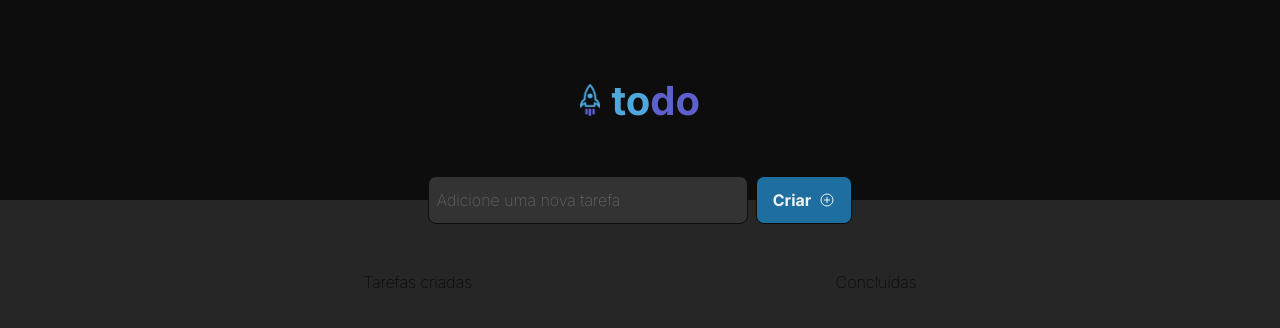
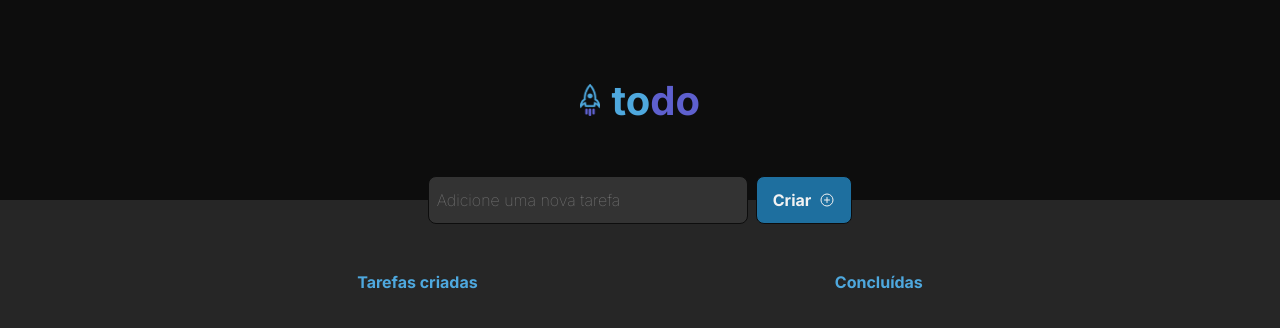
Before and after one commit to cleltonjm/todo-list, a React (Vite) app: page / in a window 1280 px wide. Shown: the top 328 px of the page. Built offline with nearby package versions, Linux system fonts and the light colour scheme.

Commit message:
Criando list

```diff
--- a/src/components/Checkbox/Checkbox.module.css
+++ b/src/components/Checkbox/Checkbox.module.css
@@ -1,3 +1,4 @@
-.span {
+p {
     color: var(--blue);
+    font-weight: bold;
 }
--- a/src/components/Checkbox/Checkbox.tsx
+++ b/src/components/Checkbox/Checkbox.tsx
@@ -1,10 +1,10 @@
-import styles from './Checkbox.module.css'
+import './Checkbox.module.css'
 
 export default function Checkbox() {
     return (
         <>
-            <span>Tarefas criadas</span>
-            <span>Concluídas</span>
+            <p>Tarefas criadas</p>
+            <p>Concluídas</p>
         </>
     )
 }
```
